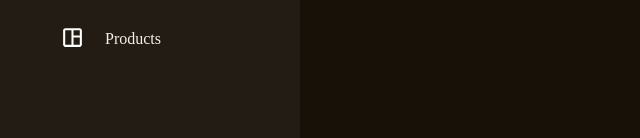
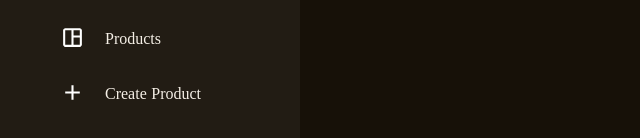
Before and after one commit to Matthiaswf/AnnaBannaBakery-Admin-Page, a Vue app: page / in a window 1280 px wide. Shown: the part 304-442 px from the top of the page, without its empty margins (0-640 px from the left). Built offline with nearby package versions, Linux system fonts and the light colour scheme.

Commit message:
Create Product Tab added and working

```diff
--- a/src/components/CreateProductForm.vue
+++ b/src/components/CreateProductForm.vue
@@ -27,6 +27,7 @@ import { ref } from 'vue';
 import useCollection from '@/utils/useCollection';
 import useStorage from '@/utils/useStorage';
 import { timestamp } from '@/firebase/config';
+import { useRouter } from 'vue-router';
 export default {
   setup() {
     const categories = [
@@ -38,6 +39,8 @@ export default {
       'Cookie  Dough',
       'Special',
     ];
+
+    const router = useRouter();
 
     const { filePath, url, uploadImage } = useStorage();
     const { error, addDoc } = useCollection('products');
@@ -68,6 +71,8 @@ export default {
           price.value = 0;
           category.value = '';
           file.value = null;
+          fileError.value = null;
+          router.push('/products');
         }
       }
     };
--- a/src/router/index.js
+++ b/src/router/index.js
@@ -3,6 +3,7 @@ import HomeView from '../views/HomeView.vue';
 import OrderListView from '../views/OrderListView.vue';
 import OrderDetailsView from '@/views/OrderDetailsView.vue';
 import ProductListView from '@/views/ProductsView.vue';
+import CreateProductView from '@/views/CreateProductView.vue';
 
 const routes = [
   {
@@ -26,6 +27,11 @@ const routes = [
     name: 'products',
     component: ProductListView,
   },
+  {
+    path: '/products/create',
+    name: 'create-product',
+    component: CreateProductView,
+  },
 ];
 
 const router = createRouter({
--- /dev/null
+++ b/src/views/CreateProductView.vue
@@ -0,0 +1,21 @@
+<template>
+  <div class="container">
+    <CreateProductForm />
+  </div>
+</template>
+
+<script>
+import CreateProductForm from '@/components/CreateProductForm.vue';
+export default {
+  components: {
+    CreateProductForm,
+  },
+  setup() {
+    return {
+      CreateProductForm,
+    };
+  },
+};
+</script>
+
+<style scoped></style>
--- a/src/views/ProductsView.vue
+++ b/src/views/ProductsView.vue
@@ -8,7 +8,6 @@
         <span class="price">${{ item.price }}</span>
       </div>
     </div>
-    <CreateProductForm />
   </div>
 </template>
 
@@ -18,9 +17,6 @@ import getCollection from '@/utils/getCollection';
 import { computed } from 'vue';
 
 export default {
-  components: {
-    CreateProductForm,
-  },
   setup() {
     const { documents: products } = getCollection('products');
 
@@ -39,7 +35,6 @@ export default {
     return {
       products,
       groupedProducts,
-      CreateProductForm,
     };
   },
 };
--- a/src/views/SideBarView.vue
+++ b/src/views/SideBarView.vue
@@ -26,7 +26,16 @@
             Products
           </router-link>
         </li>
-        <li></li>
+        <li>
+          <router-link to="/products/create" active-class="active-link">
+            <img
+              src="../assets/add_icon.svg"
+              alt="dashboard icon"
+              class="icon"
+            />
+            Create Product
+          </router-link>
+        </li>
       </ul>
     </div>
   </div>
```
